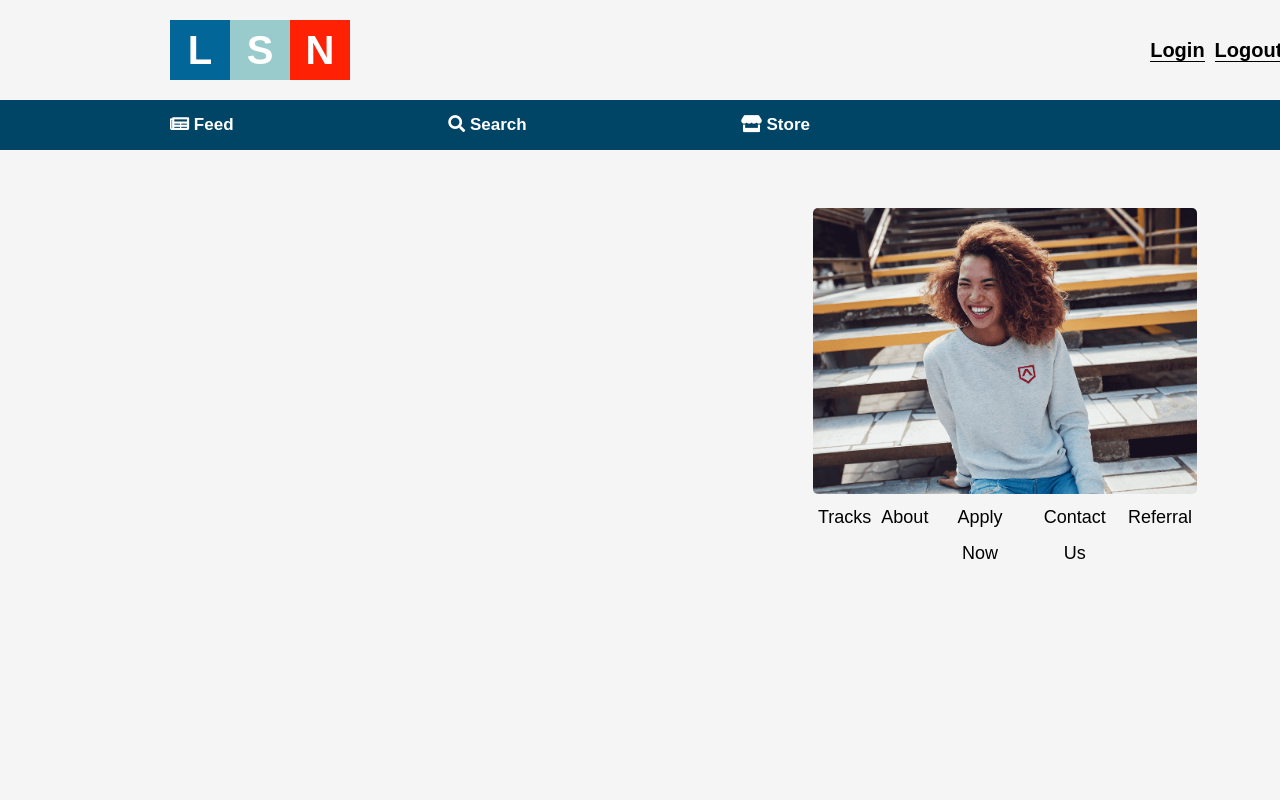
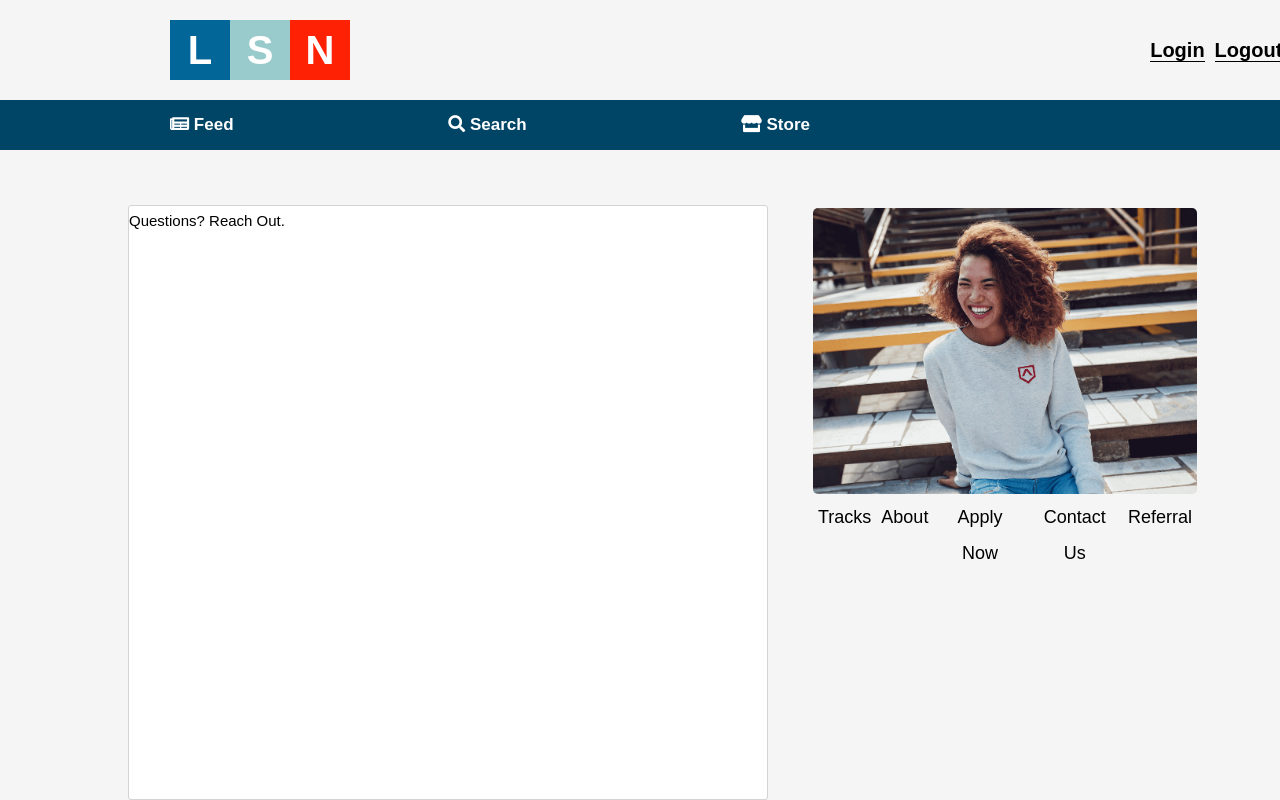
Before and after one commit to MichaelCheco/news-feed, a React (Create React App) app in the folder client/: page /contact in a window 1280 px wide. Built offline with nearby package versions, Linux system fonts and the light colour scheme; a web font is replaced by a local one; what apollo-link-ws would draw is missing.

Commit message:
route for contact page and basic component

```diff
--- a/client/src/components/App.js
+++ b/client/src/components/App.js
@@ -10,6 +10,7 @@ import girl from '../img/lambdagirl.png'
 import { Route, Switch, Redirect, Link } from "react-router-dom";
 import styled, { ThemeProvider, createGlobalStyle } from "styled-components";
 import Tracks from "./Tracks";
+import Contact from "./Contact";
 const Container = styled.div`
   margin: 0px;
   display: grid;
@@ -94,13 +95,14 @@ class App extends Component {
             <Link to="/tracks">Tracks</Link>
             <Link to="#">About</Link>
             <Link to="#">Apply Now</Link>
-            <Link to="#">Contact Us</Link>
+            <Link to="/contact">Contact Us</Link>
             <Link to="#">Referral</Link>
             </LinkWrapper>
             <Switch>
             <Route exact path='/' render={() => <Redirect to='/new/1' />} />
               <Route path="/login" component={Login} />
               <Route path="/tracks" component={Tracks} />
+              <Route path="/contact" component={Contact} />
               <Route exact path="/new/:page" component={Posts} />
               <Route path="/search" component={Search} />
               <Route path="/post/:id" component={DetailPage} />
--- /dev/null
+++ b/client/src/components/Contact.js
@@ -0,0 +1,23 @@
+import React, { Component } from 'react';
+import styled from 'styled-components';
+
+const Container = styled.div`
+  display: grid;
+  grid-column: 2 / 7;
+  grid-row: 3 / -1;
+  overflow: hidden;
+  margin-top: 55px;
+  background: white;
+  border: 1px solid lightgrey;
+  border-radius: 3px;
+`;
+
+const Contact = () => {
+    return (
+        <Container>
+            Questions? Reach Out.
+        </Container>
+    );
+}
+
+export default Contact;
```
